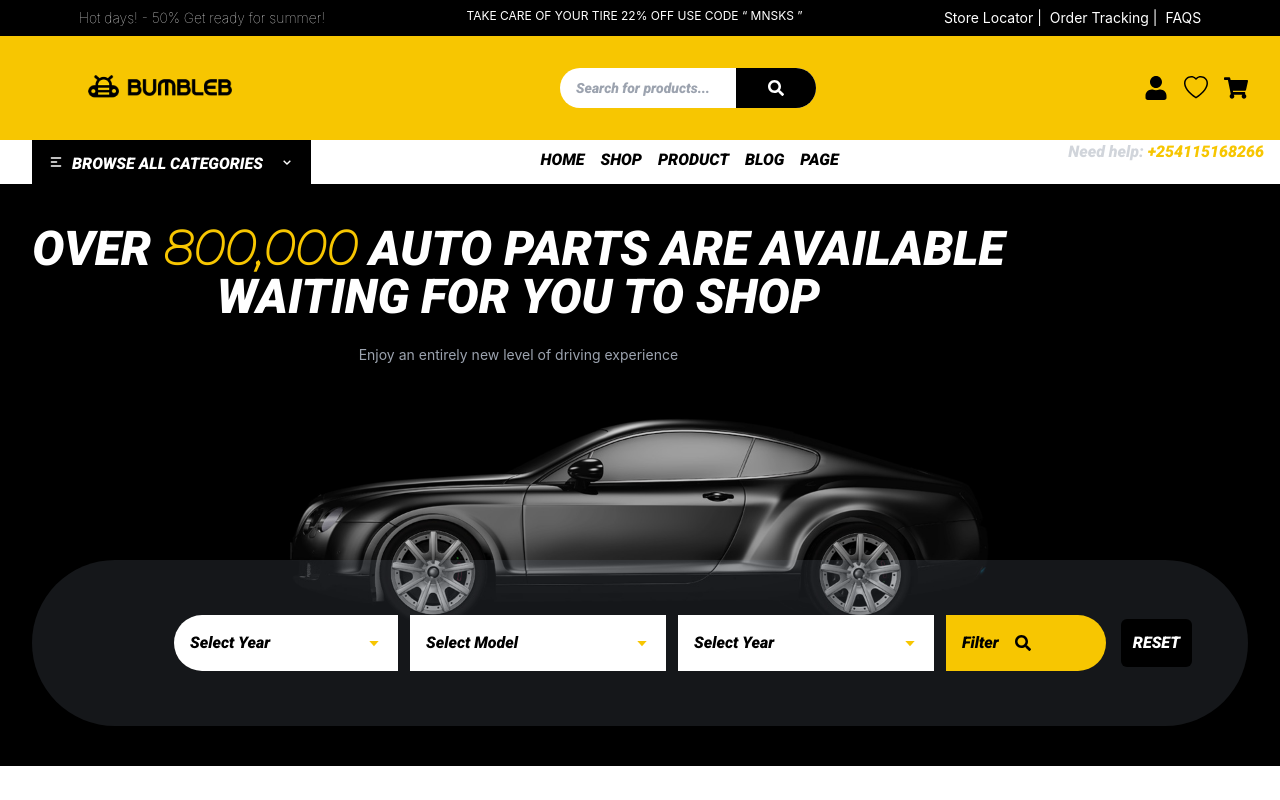
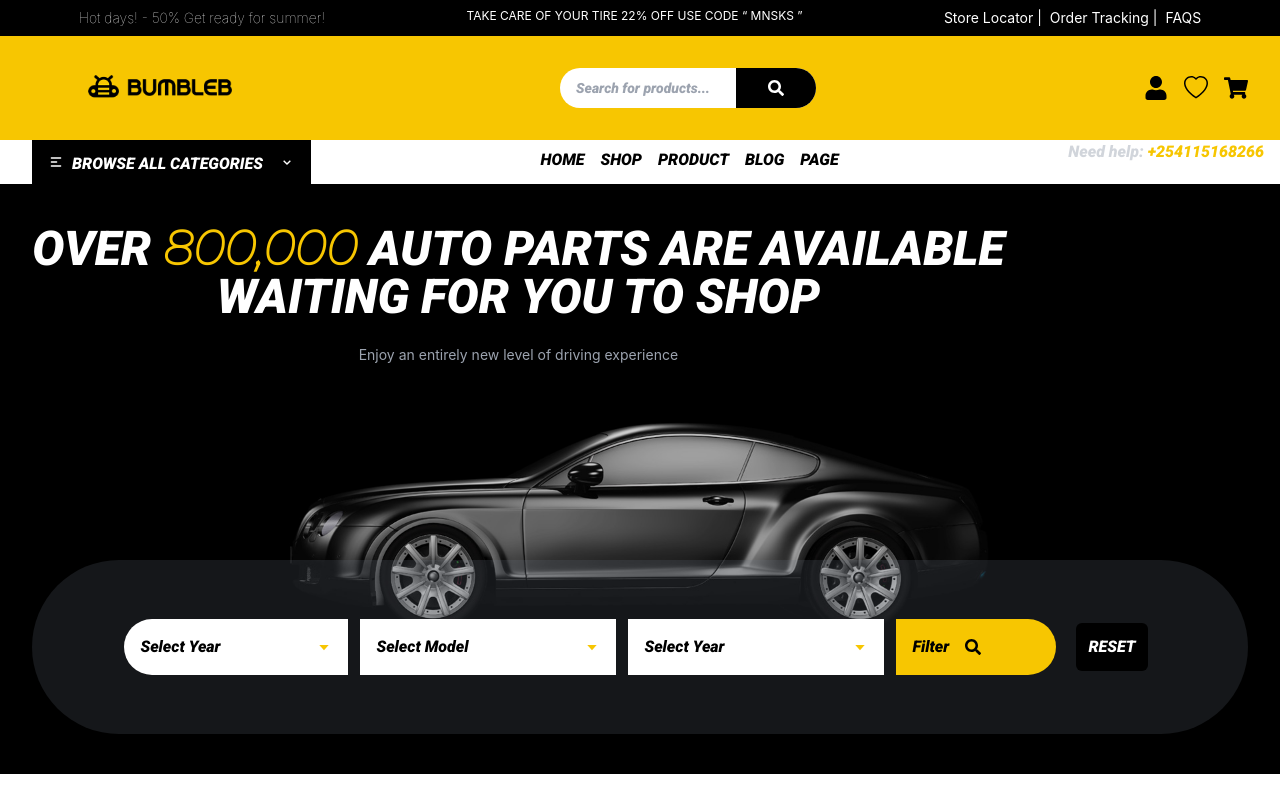
Before and after one commit to Kibet-mutai/Spare-shop, a React (Vite) app: page / in a window 1280 px wide. Shown: the top 800 px of the page. Built offline with nearby package versions, Linux system fonts and the light colour scheme; a web font is replaced by a local one.

Commit message:
remove unused imports

```diff
--- a/src/Components/Filter.tsx
+++ b/src/Components/Filter.tsx
@@ -188,7 +188,7 @@ export const Filter = () => {
                 <FaSearch className="text-black icon" />
               </button>
             </div>
-            <div className="absolute z-10 right-20  p-2">
+            <div className="flex justify-end p-2">
               <button id="btn-filter" className="bg-black p-3 rounded-md">
                 <h3 className="text-white uppercase">Reset</h3>
               </button>
--- a/src/Layouts/Slider.tsx
+++ b/src/Layouts/Slider.tsx
@@ -1,11 +1,11 @@
-import { SetStateAction, useEffect, useState } from "react";
-import { IoRadioButtonOffSharp, IoRadioButtonOnOutline } from "react-icons/io5";
+// import { SetStateAction, useEffect, useState } from "react";
+// import { IoRadioButtonOffSharp, IoRadioButtonOnOutline } from "react-icons/io5";
 export const Slider = () => {
-  const images = [
-    {
-      url: "src/assets/Images/slider-1.jpg",
-    },
-  ];
+  // const images = [
+  //   {
+  //     url: "src/assets/Images/slider-1.jpg",
+  //   },
+  // ];
 
   // const [currentImage, setCurrentImage] = useState(0);
 
```
